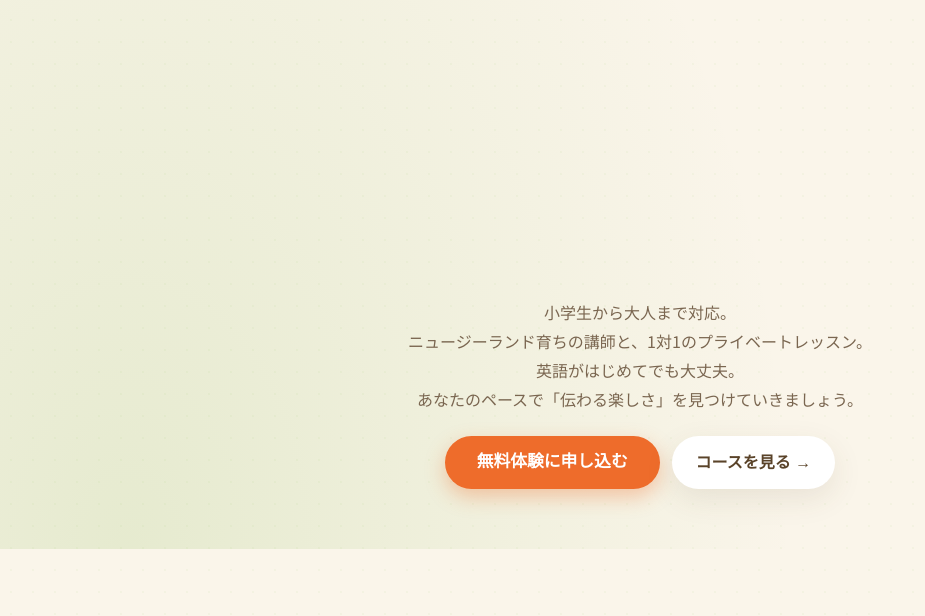
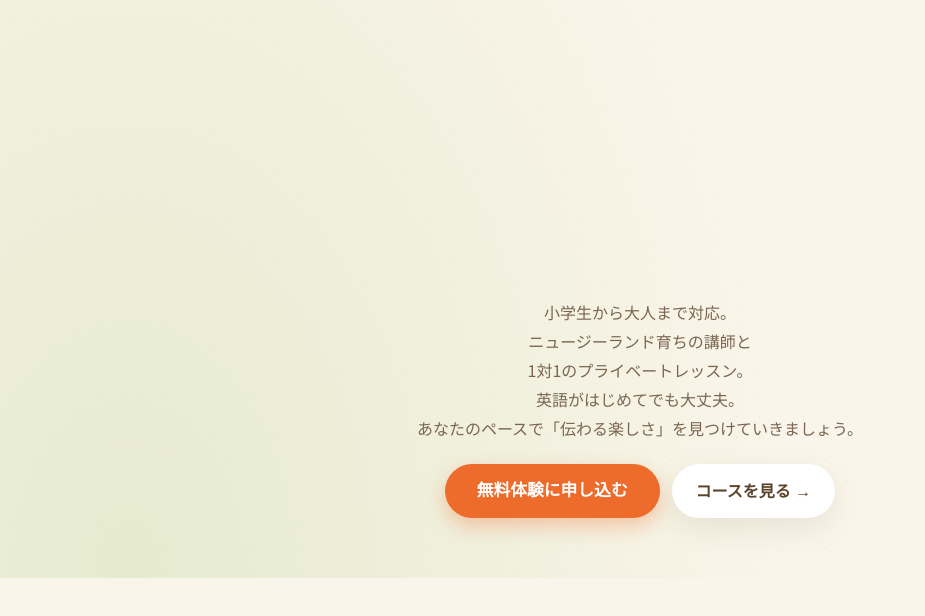
Before and after one commit to keepon1115/Hello-kiwi, a Next.js app: page / in a window 1280 px wide. Shown: the part 1707-2323 px from the top of the page, without its empty margins (0-925 px from the left). Built offline with nearby package versions, Linux system fonts and the light colour scheme; no server answers; a web font is replaced by a local one.

Commit message:
fix: FAQ文字サイズ統一、画像調整、TOP改行調整

```diff
--- a/app/HomeClient.tsx
+++ b/app/HomeClient.tsx
@@ -33,7 +33,7 @@ export function HomeClient({ posts }: { posts: NotePost[] }) {
           <p className="hero-lead">
             小学生から大人まで対応。
             <br />
-            ニュージーランド育ちの講師と、1対1のプライベートレッスン。
+            ニュージーランド育ちの講師と<br />1対1のプライベートレッスン。
             <br />
             英語がはじめてでも大丈夫。
             <br />
@@ -86,7 +86,7 @@ export function HomeClient({ posts }: { posts: NotePost[] }) {
           <SectionHeading
             eyebrow="Courses"
             title="コース・料金"
-            lead="えらべる6つのコース。1対1の個人レッスンなので、ご希望に合わせて内容を柔軟にアレンジできます。教室もオンラインも選べます。"
+            lead="えらべる6つのコース。<br />1対1の個人レッスンなので、ご希望に合わせて内容を柔軟にアレンジできます。<br />教室もオンラインも選べます。"
           />
           <div className="course-list">
             {COURSES.map((c, i) => (
```
